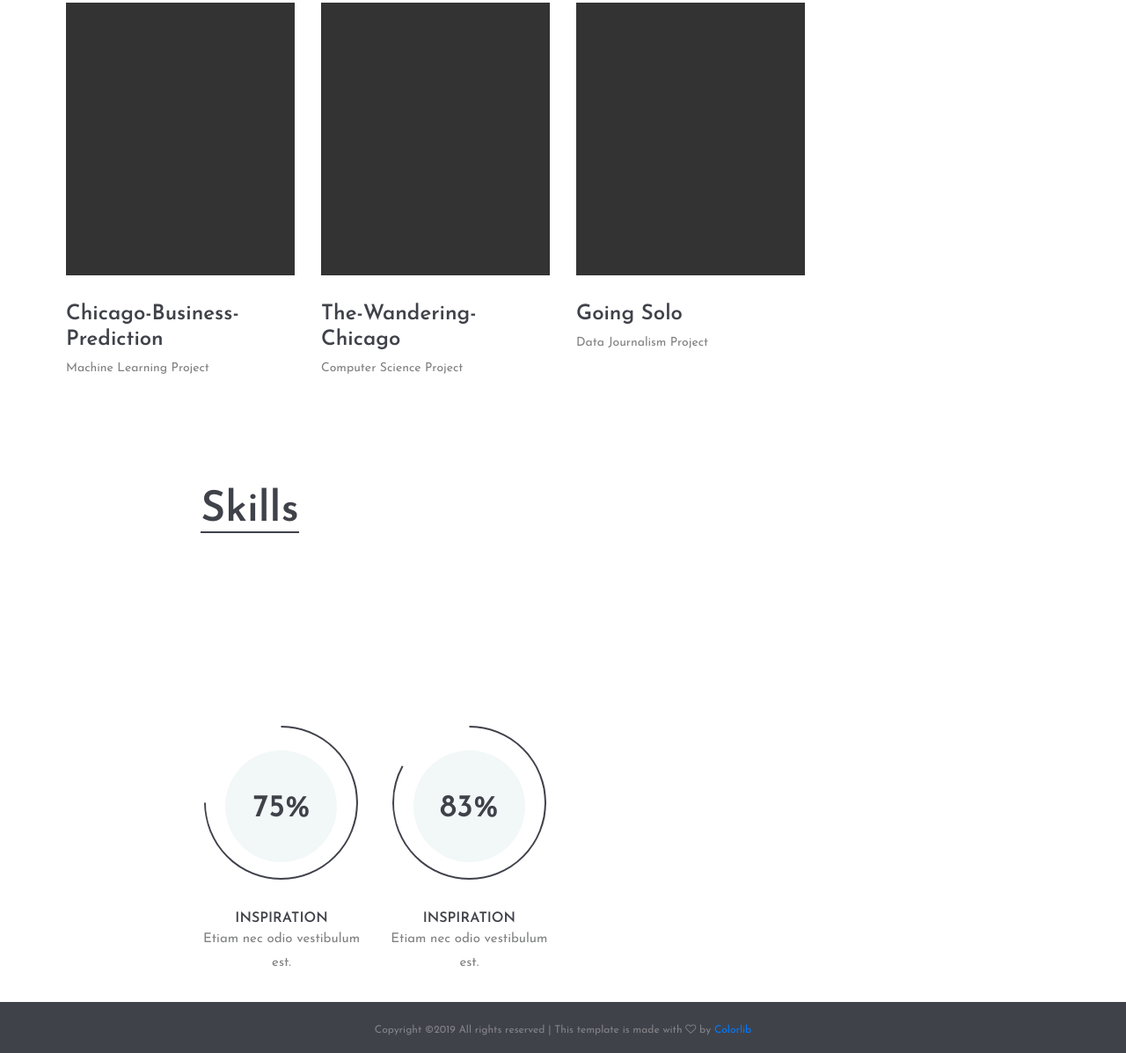
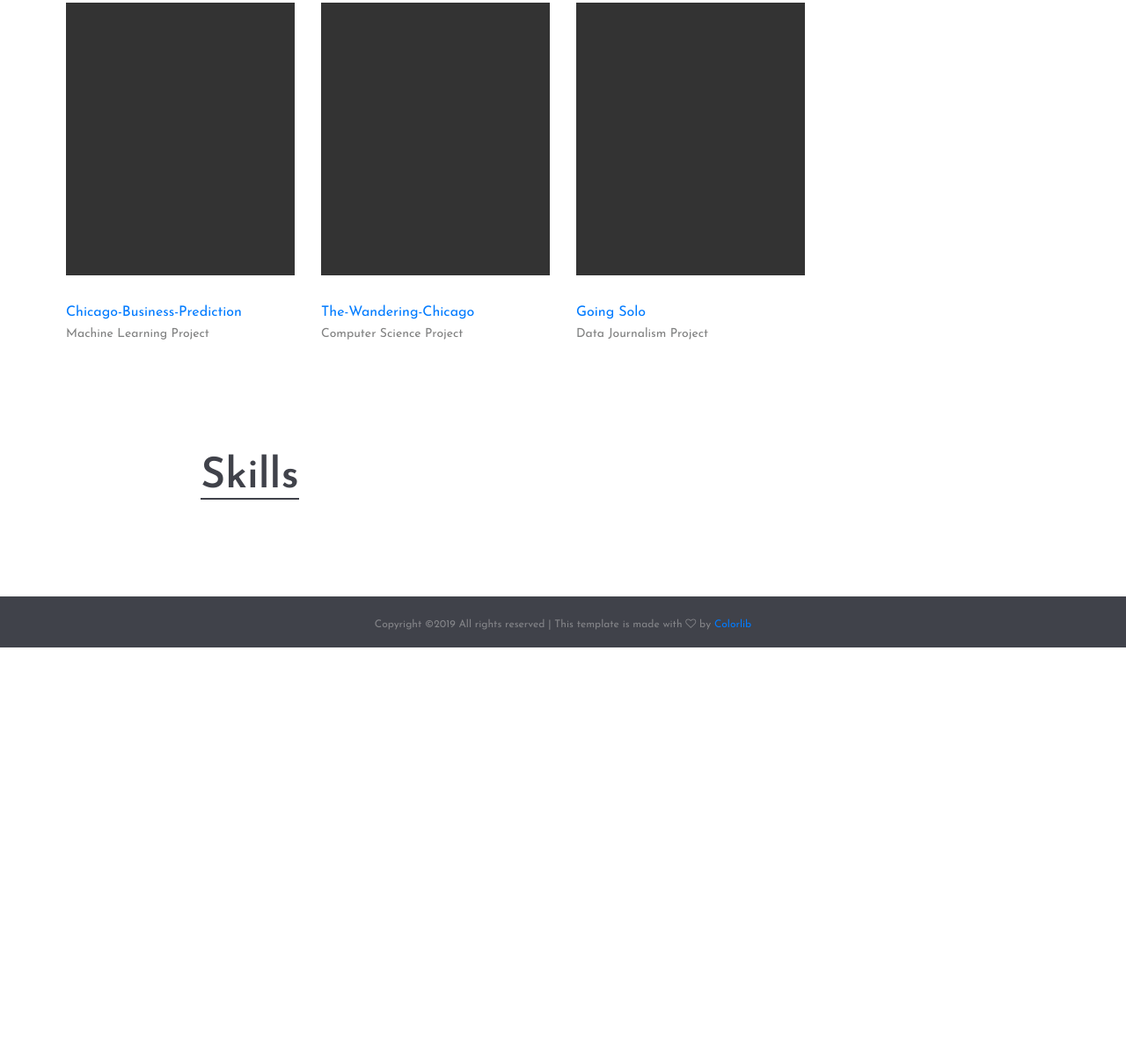
Before and after one commit to haonen/haonen.github.io, a plain HTML site: page index.html in a window 1280 px wide. Shown: the part 4240-5437 px from the top of the page at 88% size. After the commit the page ends 4976 px from the top, so only its background shows below. Drawn offline with Linux system fonts and the light colour scheme.

Commit message:
Update index.html

```diff
--- a/index.html
+++ b/index.html
@@ -175,21 +175,21 @@
 					<div class="col-xl-3 col-lg-6 col-md-6">
 						<div class="portfolio-item">
 							<a href="img/portfolio/2.jpg" class="set-bg port-pic" data-setbg="img/portfolio/2.jpg"></a>
-							<h2>Chicago-Business-Prediction</h2>
+							<a href="https://github.com/haonen/Chicago-business-prediction">Chicago-Business-Prediction</a>
 							<p>Machine Learning Project</p>
 						</div>
 					</div>
 					<div class="col-xl-3 col-lg-6 col-md-6">
 						<div class="portfolio-item">
 							<a href="img/portfolio/3.jpg" class="set-bg port-pic" data-setbg="img/portfolio/3.jpg"></a>
-							<h2>The-Wandering-Chicago</h2>
+							<a href="https://github.com/haonen/The-Wandering-Chicago">The-Wandering-Chicago</a>
 							<p>Computer Science Project</p>
 						</div>
 					</div>
 					<div class="col-xl-3 col-lg-6 col-md-6">
 						<div class="portfolio-item">
 							<a href="img/portfolio/3.jpg" class="set-bg port-pic" data-setbg="img/portfolio/3.jpg"></a>
-							<h2>Going Solo</h2>
+							<a href="">Going Solo</a>
 							<p>Data Journalism Project</p>
 						</div>
 					</div>
@@ -207,40 +207,7 @@
 					<div class="section-title">
 						<h2>Skills</h2>
 					</div>
-					<div class="row">
-						<div class="col-lg-3 col-md-6 pt-5">
-							<div class="fact-box trans">
-								<div class="fact-content">
-									<div class="circle-progress">
-										<div id="progress1" class="prog-circle"></div>
-										<div class="progress-info">
-											<h2>75%</h2>
-										</div>
-										<div class="prog-title">
-											<h3>Inspiration</h3>
-											<p>Etiam nec odio vestibulum est.</p>
-										</div>
-									</div>
-								</div>
-							</div>
-						</div>
-						<div class="col-lg-3 col-md-6 pt-5">
-							<div class="fact-box trans">
-								<div class="fact-content">
-									<div class="circle-progress">
-										<div id="progress2" class="prog-circle"></div>
-										<div class="progress-info">
-											<h2>83%</h2>
-										</div>
-										<div class="prog-title">
-											<h3>Inspiration</h3>
-											<p>Etiam nec odio vestibulum est.</p>
-										</div>
-									</div>
-								</div>
-							</div>
-						</div>
-					</div>
+
 				</div>
 			</div>
 		</div>
```
